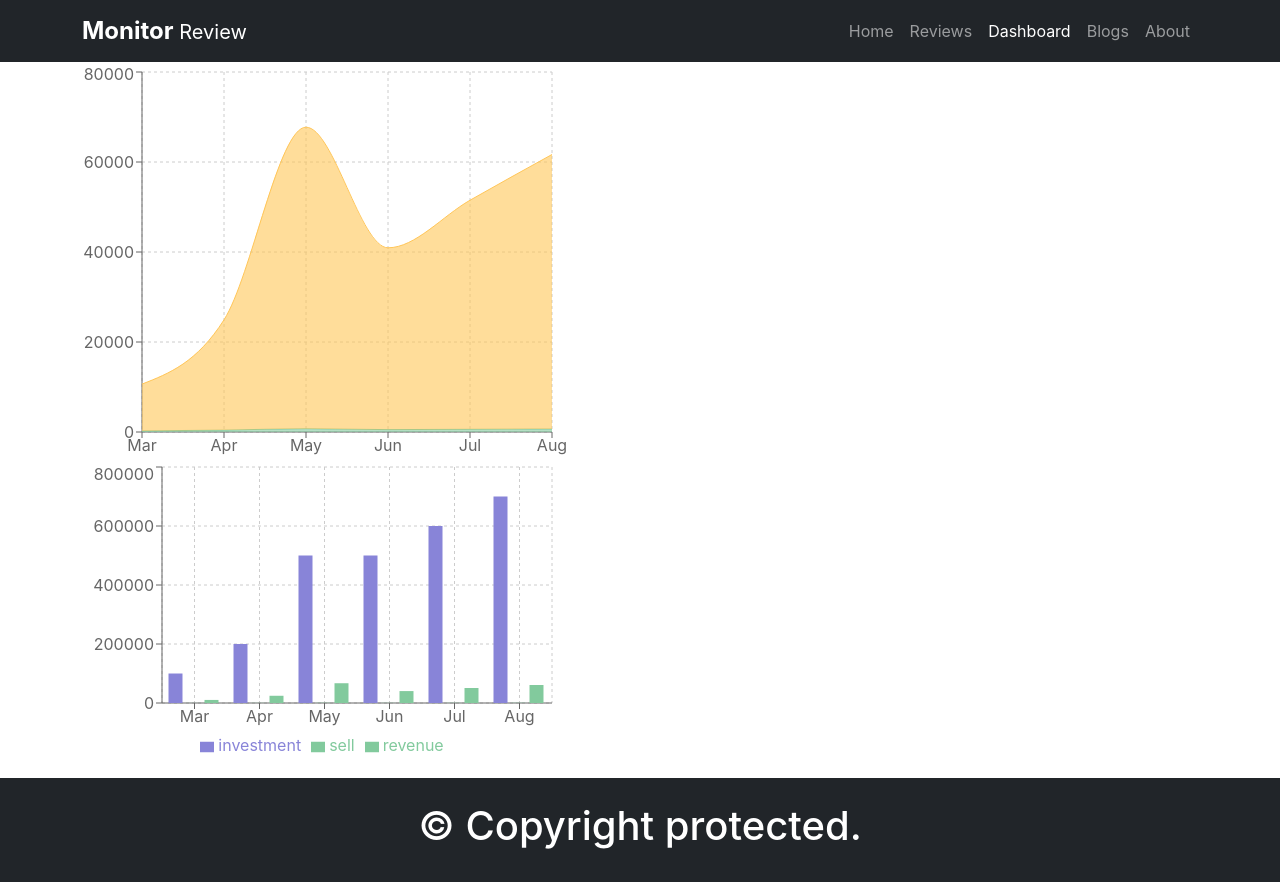
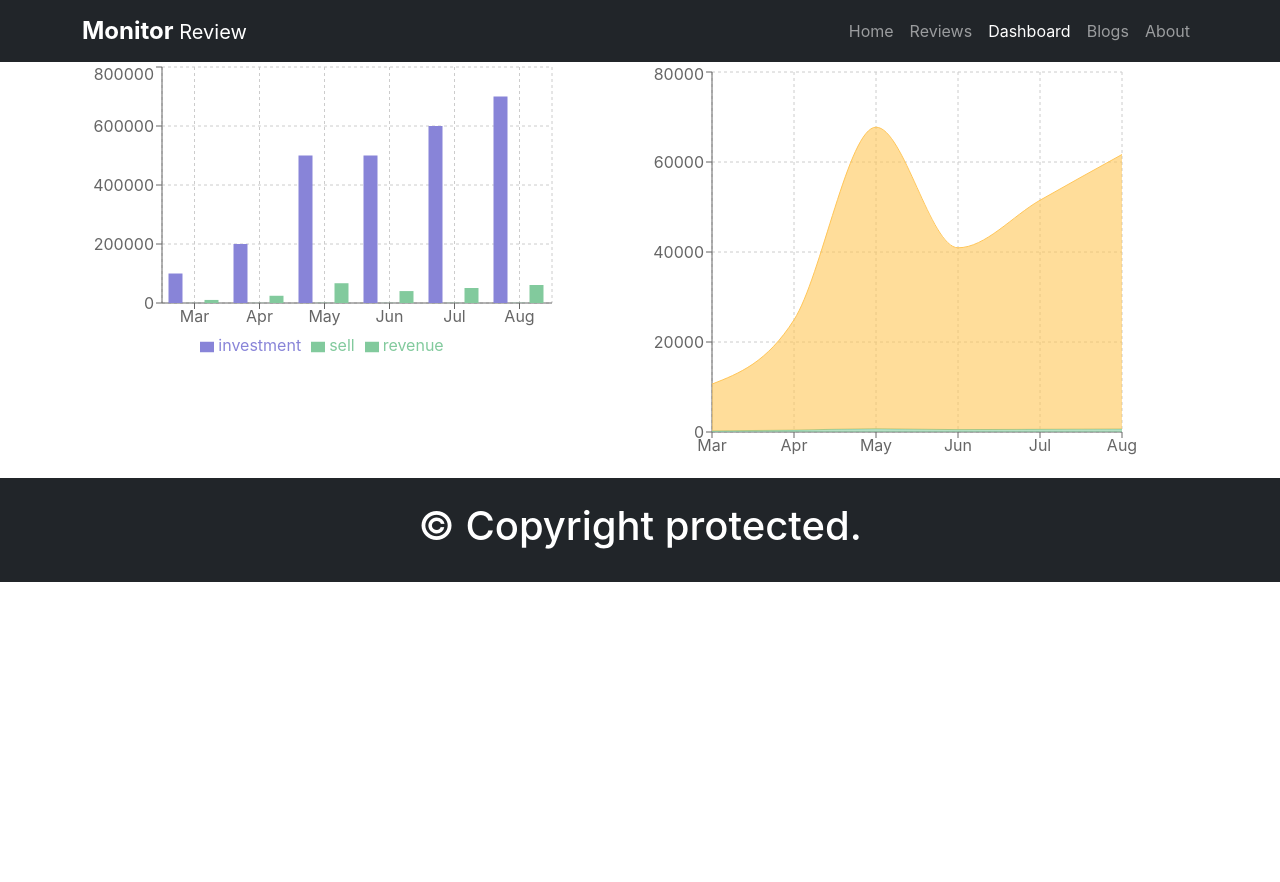
Before and after one commit to jhrhq/vite-react-apps, a React (Create React App) app: page /dashboard in a window 1280 px wide. After the commit the page ends 800 px from the top, so only its background shows below. Built offline with nearby package versions, Linux system fonts and the light colour scheme.

Commit message:
column and row and bit margin added to the dashboard

```diff
--- a/src/Components/Dashboard/Dashboard.js
+++ b/src/Components/Dashboard/Dashboard.js
@@ -1,13 +1,18 @@
 import React from "react";
+import { Col, Row } from "react-bootstrap";
 import SimpleBarChart from "../SimpleBarChart/SimpleBarChart";
 import StackdChart from "../StackdChart/StackdChart";
 
 const Dashboard = () => {
   return (
-    <div>
-      <StackdChart></StackdChart>
-      <SimpleBarChart />
-    </div>
+    <Row>
+      <Col md={6} className=" mr-1">
+        <SimpleBarChart />
+      </Col>
+      <Col md={6} className=" ml-1">
+        <StackdChart></StackdChart>
+      </Col>
+    </Row>
   );
 };
 
```
